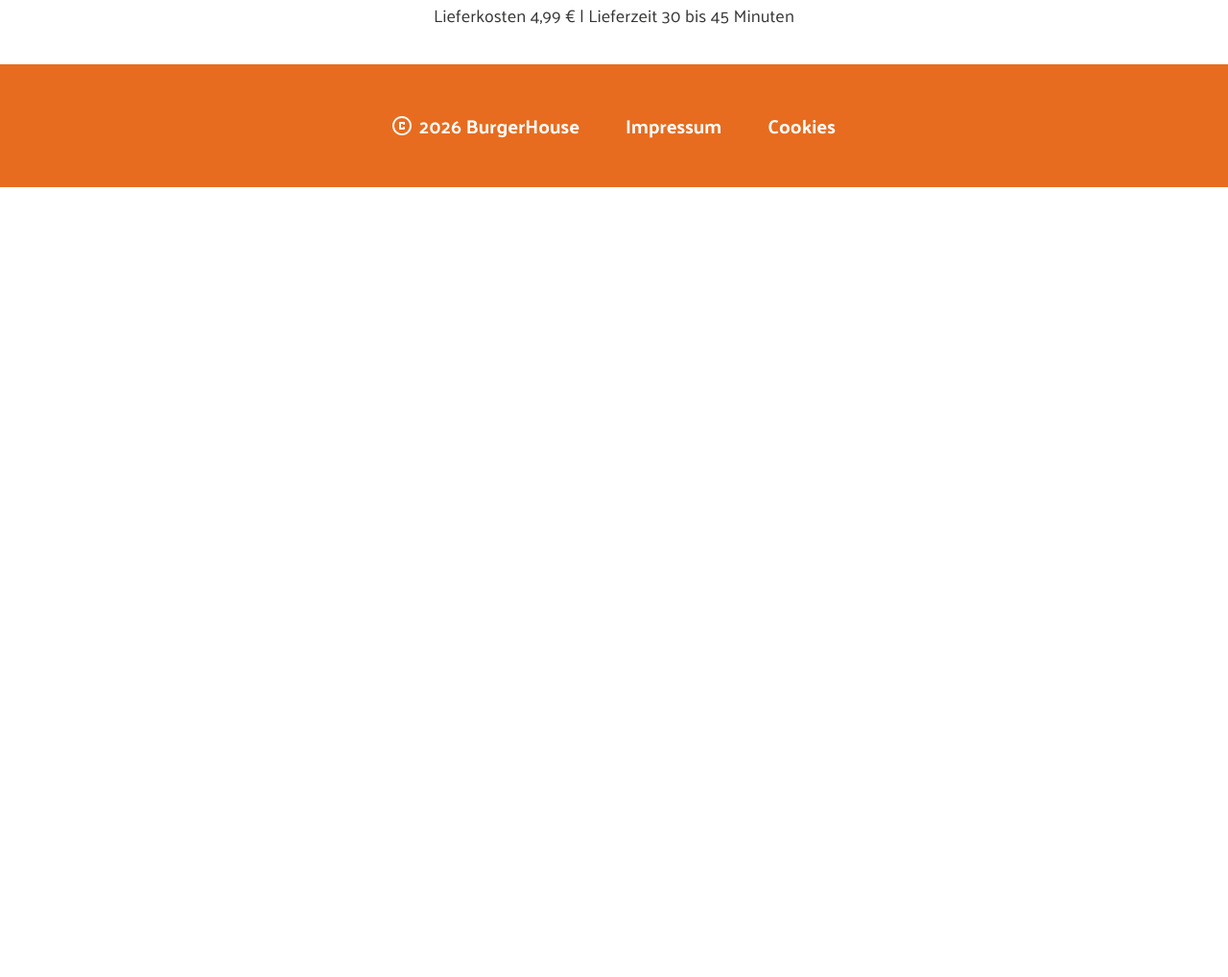
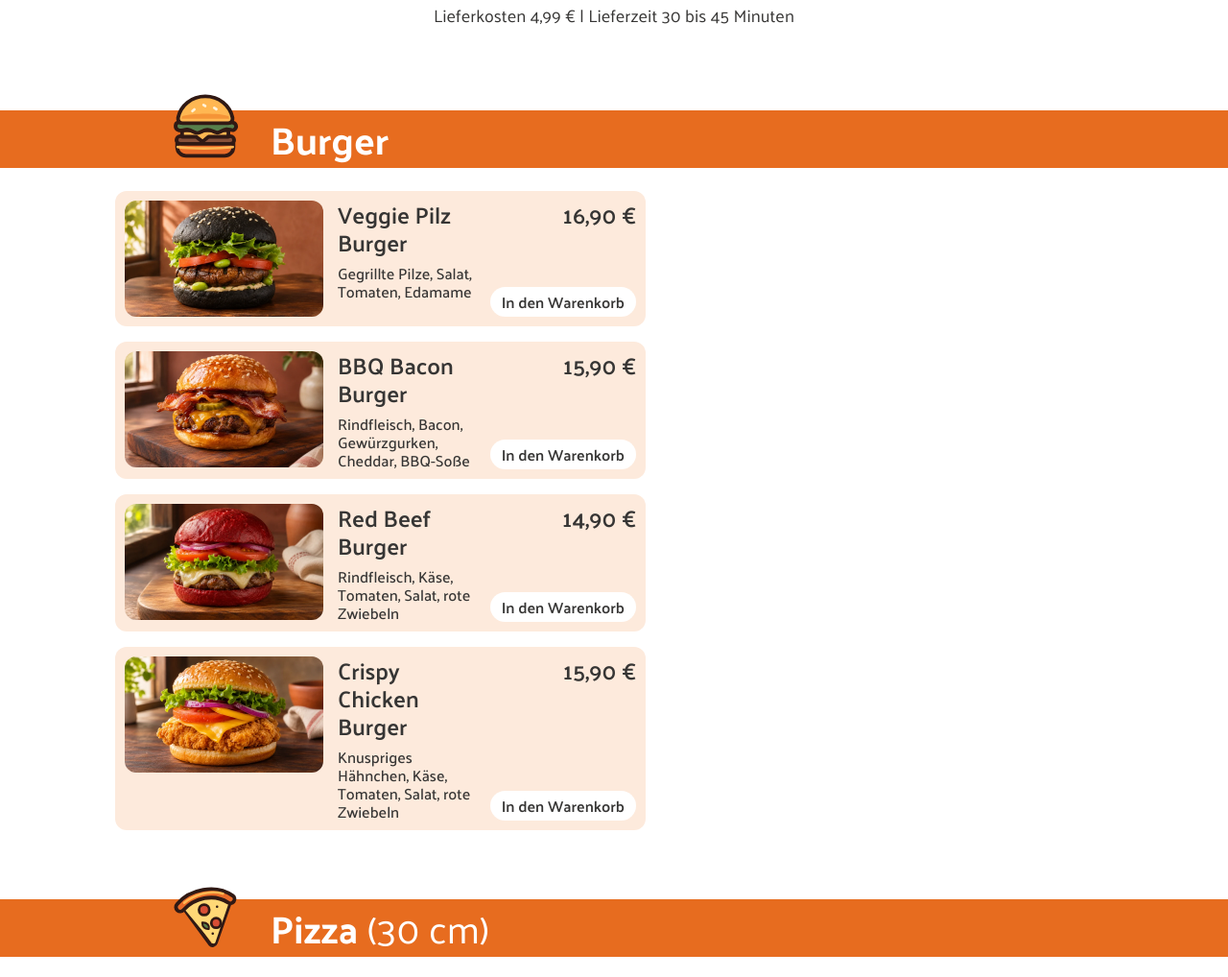
Before and after one commit to AttilaKes/Bestell-App, a plain HTML site: page index.html in a window 1280 px wide. Shown: the part 761-1779 px from the top of the page at 96% size. Before the commit the page ends 956 px from the top, so only its background shows below. Drawn offline with Linux system fonts and the light colour scheme.

Commit message:
feat: render meals by category

```diff
--- a/script.js
+++ b/script.js
@@ -1,2 +1,35 @@
-/* Start */
+/** Start */
 function init() {}
+
+/** Startet die App: zeigt alle Kategorien mit ihren Gerichten. */
+function init() {
+    renderCategories();
+}
+
+/** Rendert alle Kategorien mit ihren Gerichten. */
+function renderCategories() {
+    const CONTENT_REF = document.getElementById("meal_content");
+    CONTENT_REF.innerHTML = "";
+
+    for (let index = 0; index < categories.length; index++) {
+        CONTENT_REF.innerHTML += getCategoryTemplate(index);
+        renderMeals(categories[index].id);
+    }
+}
+
+/** Rendert die Gerichte einer Kategorie. */
+function renderMeals(categoryId) {
+    const MEALS_REF = document.getElementById(`meals_${categoryId}`);
+    MEALS_REF.innerHTML = "";
+
+    for (let indexMeal = 0; indexMeal < meals.length; indexMeal++) {
+        if (meals[indexMeal].category === categoryId) {
+            MEALS_REF.innerHTML += getMealTemplate(indexMeal);
+        }
+    }
+}
+
+/** Gibt einen Preis mit zwei Nachkommastellen, Komma und Euro zurück. */
+function formatPrice(price) {
+    return price.toFixed(2).replace(".", ",") + " €";
+}
--- a/scripts/templates.js
+++ b/scripts/templates.js
@@ -0,0 +1,37 @@
+/** Gibt eine Kategorie mit Überschrift und leerer Gerichteliste zurück. */
+function getCategoryTemplate(indexCategory) {
+    return `
+        <section id="${categories[indexCategory].id}" class="category">
+            <div class="category_headline">
+                <div class="category_headline_content">
+                    <img src="./assets/icons/${categories[indexCategory].icon}" alt="" />
+                    <h2>
+                        ${categories[indexCategory].name}
+                        <span>${categories[indexCategory].info}</span>
+                    </h2>
+                </div>
+            </div>
+            <div id="meals_${categories[indexCategory].id}" class="meal_list"></div>
+        </section>
+    `;
+}
+
+/** Gibt die Karte eines Gerichts zurück. */
+function getMealTemplate(indexMeal) {
+    return `
+        <article class="meal_card">
+            <img
+                src="./assets/img/${meals[indexMeal].img}"
+                alt="Foto von ${meals[indexMeal].name}"
+            />
+            <div class="meal_text">
+                <h3>${meals[indexMeal].name}</h3>
+                <p>${meals[indexMeal].description}</p>
+            </div>
+            <div class="meal_order">
+                <p class="price">${formatPrice(meals[indexMeal].price)}</p>
+                <button class="add_button">In den Warenkorb</button>
+            </div>
+        </article>
+    `;
+}
--- a/style.css
+++ b/style.css
@@ -110,6 +110,114 @@ main {
     font-weight: 700;
 }
 
+/* ===== Category ===== */
+.category {
+    padding-top: calc(var(--headline-overhang) + var(--spacing));
+}
+
+.category_headline {
+    color: var(--color-on-primary);
+    background-color: var(--color-primary);
+}
+
+.category_headline_content {
+    display: flex;
+    align-items: flex-end;
+    gap: 24px;
+    max-width: var(--content-width);
+    margin: 0 auto;
+    padding: 0 var(--content-padding) 0 170px;
+}
+
+.category_headline_content img {
+    width: 88px;
+    height: 88px;
+    margin-top: calc(var(--headline-overhang) * -1);
+}
+
+.category_headline_content h2 {
+    font-size: 40px;
+    font-weight: 700;
+    line-height: var(--headline-height);
+}
+
+.category_headline_content span {
+    font-weight: 400;
+}
+
+.meal_list {
+    display: flex;
+    flex-direction: column;
+    gap: var(--spacing);
+    max-width: var(--content-width);
+    margin: 0 auto;
+    padding: 24px calc(var(--basket-width) + 172px) 24px var(--content-padding);
+}
+
+/* ===== Meal card ===== */
+.meal_card {
+    display: flex;
+    gap: 15px;
+    padding: 10px;
+    border-radius: var(--radius);
+    background-color: var(--color-card);
+}
+
+.meal_card:hover {
+    box-shadow: var(--shadow);
+}
+
+.meal_card img {
+    width: 207px;
+    height: 121px;
+    border-radius: var(--radius);
+    object-fit: cover;
+}
+
+.meal_text {
+    display: flex;
+    flex: 1;
+    flex-direction: column;
+    gap: var(--spacing-small);
+}
+
+.meal_text h3 {
+    font-size: 24px;
+    font-weight: 600;
+}
+
+.meal_text p {
+    font-size: 16px;
+    font-weight: 500;
+}
+
+.meal_order {
+    display: flex;
+    flex-direction: column;
+    justify-content: space-between;
+    align-items: flex-end;
+}
+
+.price {
+    font-size: 24px;
+    font-weight: 600;
+    white-space: nowrap;
+}
+
+.add_button {
+    padding: 6px 12px;
+    border-radius: 20px;
+    font-size: 16px;
+    font-weight: 600;
+    white-space: nowrap;
+    background-color: var(--color-background);
+}
+
+.add_button:hover {
+    color: var(--color-primary-dark);
+    box-shadow: var(--shadow);
+}
+
 /* ========================================
    FOOTER
 ======================================== */
```
